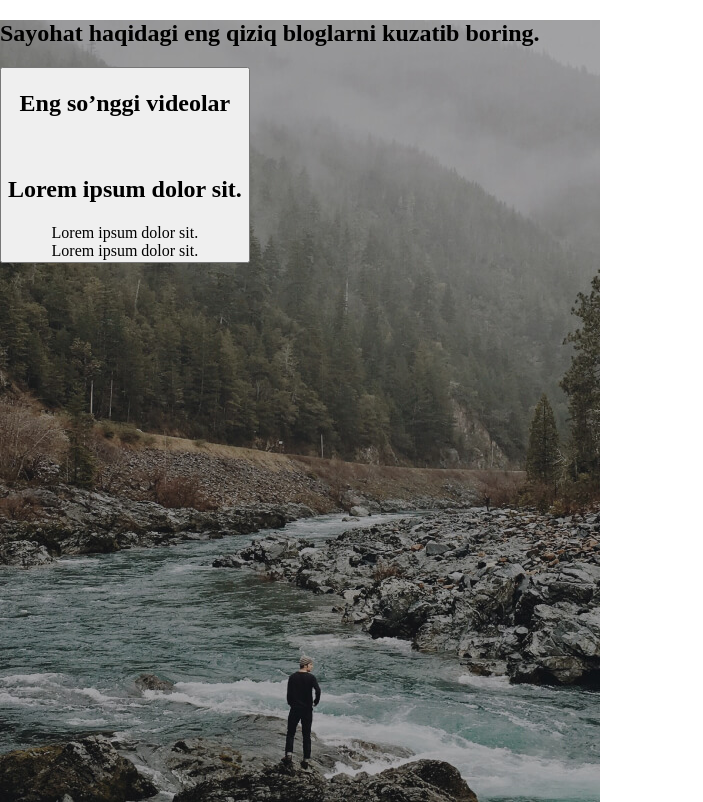
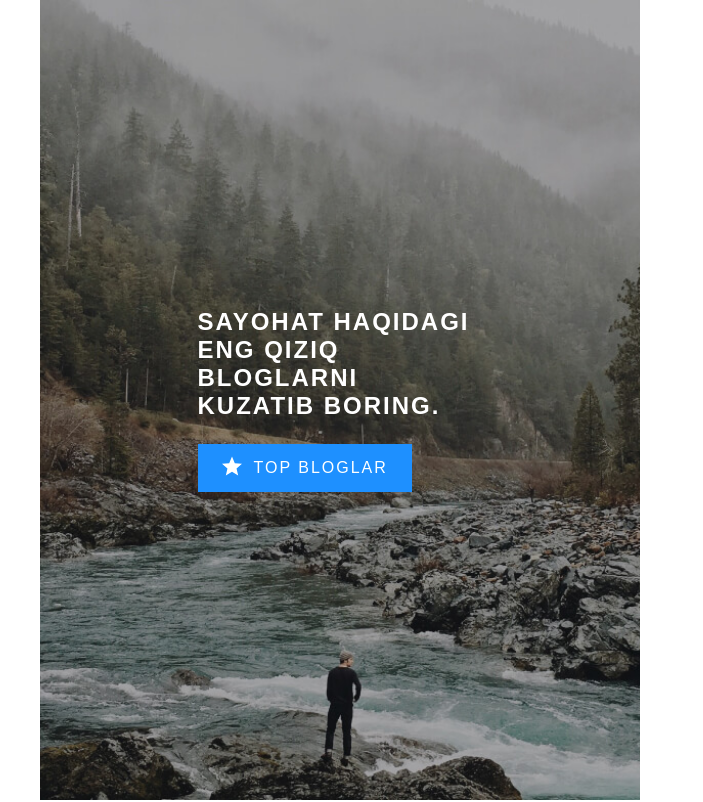
Before and after one commit to HamzaJamol/shj-articles, a plain HTML site: page index.html in a window 1280 px wide. Shown: the whole page, without its empty margins (0-703 px from the left). Drawn offline with Linux system fonts and the light colour scheme.

Commit message:
add hero art

```diff
--- a/css/stylesheet.css
+++ b/css/stylesheet.css
@@ -1,14 +1,175 @@
+/* GLOBAL */
+html {
+  box-sizing: border-box;
+  height: 100%;
+  scroll-behavior: smooth;
+}
+
+
+*,
+*::before,
+*::after {
+}
+
+body {
+  display: flex;
+  flex-direction: column;
+  height: 100%;
+  padding: 0;
+  margin: 0;
+  font-family: "Arial", sans-serif;
+  font-size: 16px;
+  line-height: 1.5;
+  background-color: #fff;
+  color: #000;
+}
+
+img {
+  max-width: 100%;
+  height: auto;
+}
+
+
+/* CONTAINER */
+.container {
+  width: 100%;
+  max-width: 1200px;
+  padding-left: 50px;
+  padding-right: 50px;
+  margin-right: auto;
+  margin-left: auto;
+}
+
+
+/* MAIN-CONTENT */
+.main-content {
+  flex-grow: 1;
+  display: flex;
+  flex-direction: column;
+}
+
+
+/* GLOBAL-WRAPPER */
+.global-wrapper {
+  flex-grow: 1;
+  display: flex;
+  width: 100%;
+  max-width: 1200px;
+  margin-left: auto;
+  margin-right: auto;
+}
+
+
+/* HERO */
+.hero {
+  display: flex;
+  justify-content: center;
+  align-items: center;
+  width: 100%;
+  max-width: 600px;
+  background-image: url("../img/Landshaft-background.jpg");
+  background-repeat: no-repeat;
+  background-size: cover;
+  background-position: center bottom;
+}
+
+.hero-content {
+  max-width: 285px;
+}
+
+.hero-heading {
+  margin-top: 0;
+  margin-bottom: 24px;
+  font-size: 24px;
+  line-height: normal;
+  letter-spacing: 2px;
+  color: #fff;
+  text-transform: uppercase;
+}
+
+.hero-link {
+  display: inline-block;
+  background-color: #1e90ff;
+  color: #fff;
+  text-decoration: none;
+  text-transform: uppercase;
+  letter-spacing: 2px;
+}
+
+.hero-link-inner {
+  display: flex;
+  padding: 12px 24px;
+}
+
+.hero-link-inner::before {
+  width: 20px;
+  height: 20px;
+  margin-right: 12px;
+  background-image: url(../img/icon-star.svg);
+  background-repeat: no-repeat;
+  background-size: contain;
+  background-position: center center;
+  content: "";
+}
+
+.hero-link-text {
+
+}
+
+
+/* RETINA BG */
+@media
+only screen and (-webkit-min-device-pixel-ratio: 2),
+only screen and ( min-resolution: 192dpi),
+only screen and ( min-resolution: 2dppx) {
+    /* Retina-specific stuff here */
+    .hero{
+      background-image: url("../img/Landshaft-background@2x.jpg");
+    }
+}
+
+
+
+
+
 
 .container {
   display: flex;
-  justify-content: first baseline;
+  justify-content: center;
 }
 
 .left-content {
   width: 600px;
   height: 782px;
   background-image: url(../img/Landshaft-background.jpg);
+  background-repeat: no-repeat;
   background-size: contain;
-  background-repeat: no-repeat;
   background-position: center center;
+  color: #fff;
 }
+
+.right-content {
+  width: 600px;
+  height: 782px;
+  background-color: aqua;
+}
+
+.right-content-container {
+  padding-right: 54px;
+  padding-left: 54px;
+}
+.site-holder {
+}
+.site-holder-heading {
+}
+.site-holder-item {
+  display: flex;
+}
+
+.site-holder-item:not(:last-child){
+  margin-bottom: 10px;
+}
+.site-holder-article {
+}
+.site-holder-article-footer {
+}
--- a/index.html
+++ b/index.html
@@ -1,43 +1,116 @@
 <!DOCTYPE html>
-<html lang="en">
+<html lang="uz">
 <head>
   <meta charset="UTF-8">
   <meta name="viewport" content="width=device-width, initial-scale=1.0">
-  <title>Articles</title>
+  <title>Sayohat haqida sayt</title>
 
   <!-- LINKS -->
   <link rel="stylesheet" href="css/normalize.css">
   <link rel="stylesheet" href="css/stylesheet.css">
 </head>
 <body>
-  <!-- HERO -->
-  <div class="container">
+  <main class="main-content">
+    <div class="global-wrapper">
 
-    <main class="main-content">
-      <section class="left-content">
-        <div>
-          <h2>Sayohat haqidagi eng qiziq
-            bloglarni kuzatib boring.</h2>
-            <button>
-              <span>
-                <span class="right-content">
-                  <h2>Eng so’nggi videolar</h2>
-                  <div>
-                    <article><img src="" alt="">
-                      <h2>Lorem ipsum dolor sit.</h2></article>
-                      <article>Lorem ipsum dolor sit.</article>
-                      <article>Lorem ipsum dolor sit.</article>
-                    </div>
-                  </span>
+      <!-- HERO -->
+      <section class="hero">
+        <div class="hero-content">
+          <h1 class="hero-heading"> Sayohat haqidagi eng qiziq
+            bloglarni kuzatib boring.</h1>
+            <a class="hero-link" href="#">
+              <span class="hero-link-inner">
+                <!-- yulduzcha -->
+                <span class="hero-link-text"> Top Bloglar</span>
+              </span>
+            </a>
+          </div>
+        </section>
+      </div>
+
+
+
+
+
+
+
+
+
+
+
+
+
+
+
+
+
+
+
+
+
+
+
+
+
+
+      <!--
+      <div class="container">
+        <section class="left-content">
+          <div class="hero">
+            <h2 class="hero-heading">
+              Sayohat haqidagi eng qiziq
+              bloglarni kuzatib boring.</h2>
+              <button class="hero-button">
+                <span class="hero-button-heading">
+                  <img class="hero-button-img" src="" alt="">
+                  <span class="hero-button-text">top bloglar</span>
                 </span>
               </button>
             </div>
           </section>
+
           <section class="right-content">
-            <header></header>
+            <div class="right-content-container">
+              <div class="site-holder">
+                <h2 class="site-holder-heading">Eng so’nggi videolar</h2>
+
+                <div class="site-holder-item">
+                  <img src="img/forest-home.jpg" alt="house-forest" width="160" height="90">
+                  <div class="site-holder-article">
+                    <h3>O’rmonda uchburchaksimon uy qurdik</h3>
+                    <footer class="site-holder-article-footer">
+                      <span class="">1 hafta oldin</span>
+                      <span>873 ming</span>
+                    </footer>
+                  </div>
+                </div>
+
+                <div class="site-holder-item">
+                  <img src="img/lake.jpg" alt="lake" width="160" height="90">
+                  <div class="site-holder-article">
+                    <h3>Sibirliklarning qoldirib ketilgan uychalari</h3>
+                    <footer class="site-holder-article-footer">
+                      <span class="">3 hafta oldin</span>
+                      <span>819 ming</span>
+                    </footer>
+                  </div>
+                </div>
+
+                <div class="site-holder-item">
+                  <img src="img/man-dog.jpg" alt="man width dog" width="160" height="90">
+                  <div class="site-holder-article">
+                    <h3>Yer-uyida mallarang kuchugim bilan tunab qoldik</h3>
+                    <footer class="site-holder-article-footer">
+                      <span class="">1 oy oldin</span>
+                      <span>3.9 million</span>
+                    </footer>
+                  </div>
+                </div>
+              </div>
+            </div>
           </section>
-        </main>
+        </div> -->
 
-      </div>
+      </main>
     </body>
     </html>
```
Also changed, not shown: img/arestic-icon@2x-2.png (added), img/arestic-icon@2x.png, img/asteric-icon-2.png (added), img/icon-star.svg (added), img/man-dog-2.jpg (added), img/man-dog.jpg, img/man-dog@2x-2.jpg (added), img/wiever-icon-2.png (added), img/wiever-icon.png, img/wiever-icon@2x-2.png (added).
